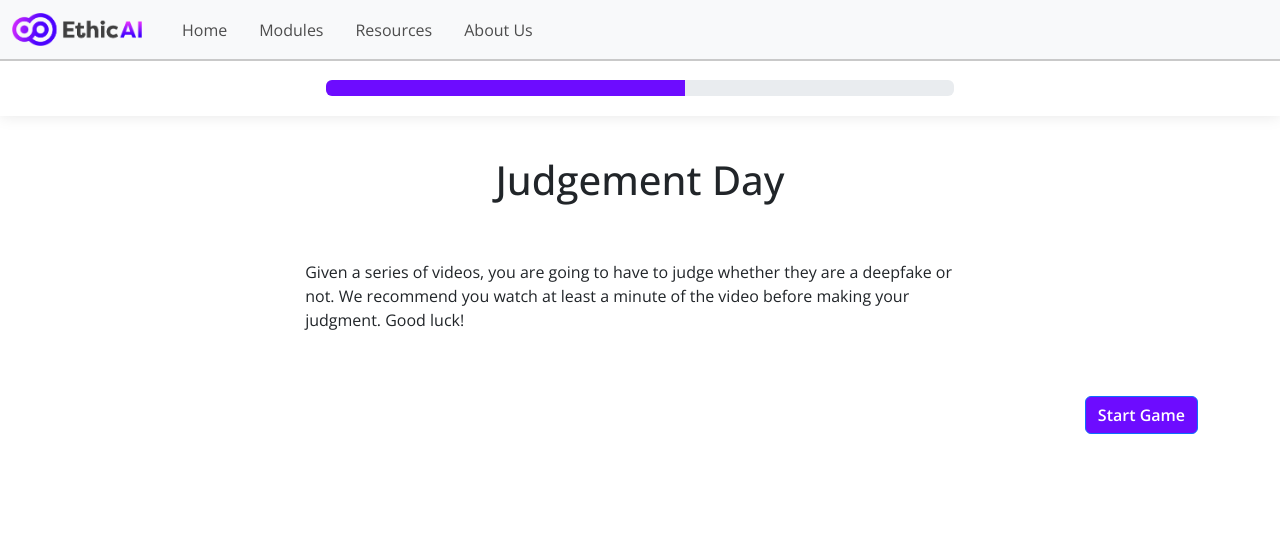
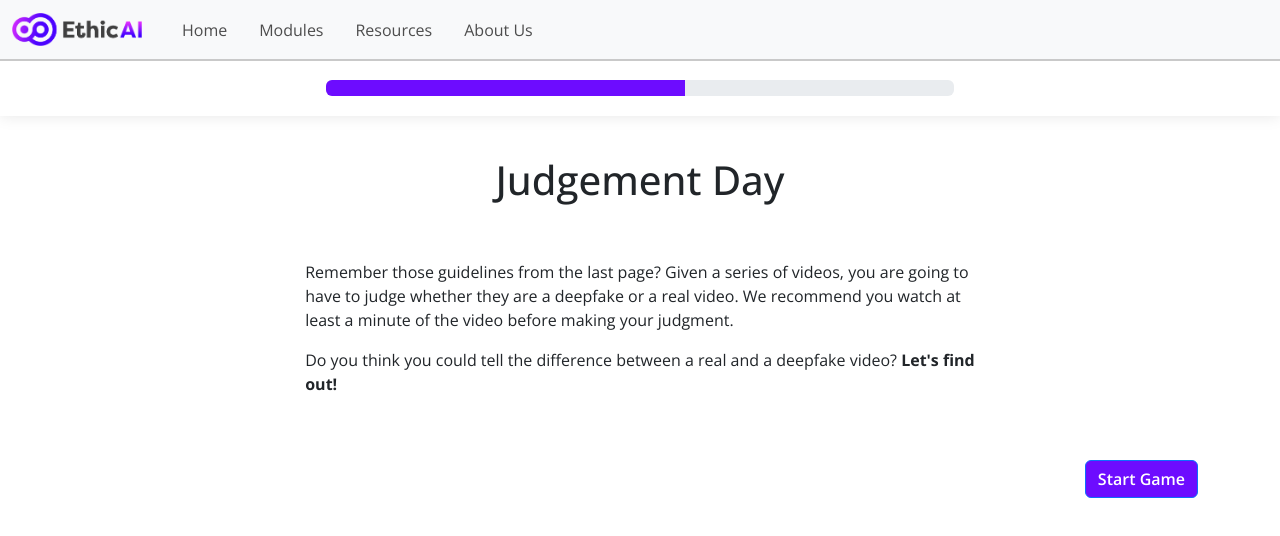
Before and after one commit to harslash/EthicAI, a Vue app in the folder project/ethicai-spa/: page /deepfakes/judgement-day in a window 1280 px wide. Shown: the top 536 px of the page. Built offline with nearby package versions, Linux system fonts and the light colour scheme.

Commit message:
tweaked judgement day introduction text

```diff
--- a/project/ethicai-spa/src/components/pages/deepfakes/deepfakes-page-5.vue
+++ b/project/ethicai-spa/src/components/pages/deepfakes/deepfakes-page-5.vue
@@ -12,7 +12,12 @@
         <div class="col-md-12">
           <div class="d-flex justify-content-center flex-wrap">
             <p class="section-text">
-              Given a series of videos, you are going to have to judge whether they are a deepfake or not. We recommend you watch at least a minute of the video before making your judgment. Good luck!
+              Remember those guidelines from the last page? Given a series of videos, you are going to have to judge
+              whether they are a deepfake or a real video. We recommend you watch at least a minute of the video before
+              making your judgment.
+            </p>
+            <p class="section-text">
+              Do you think you could tell the difference between a real and a deepfake video? <b>Let's find out!</b>
             </p>
           </div>
         </div>
```
